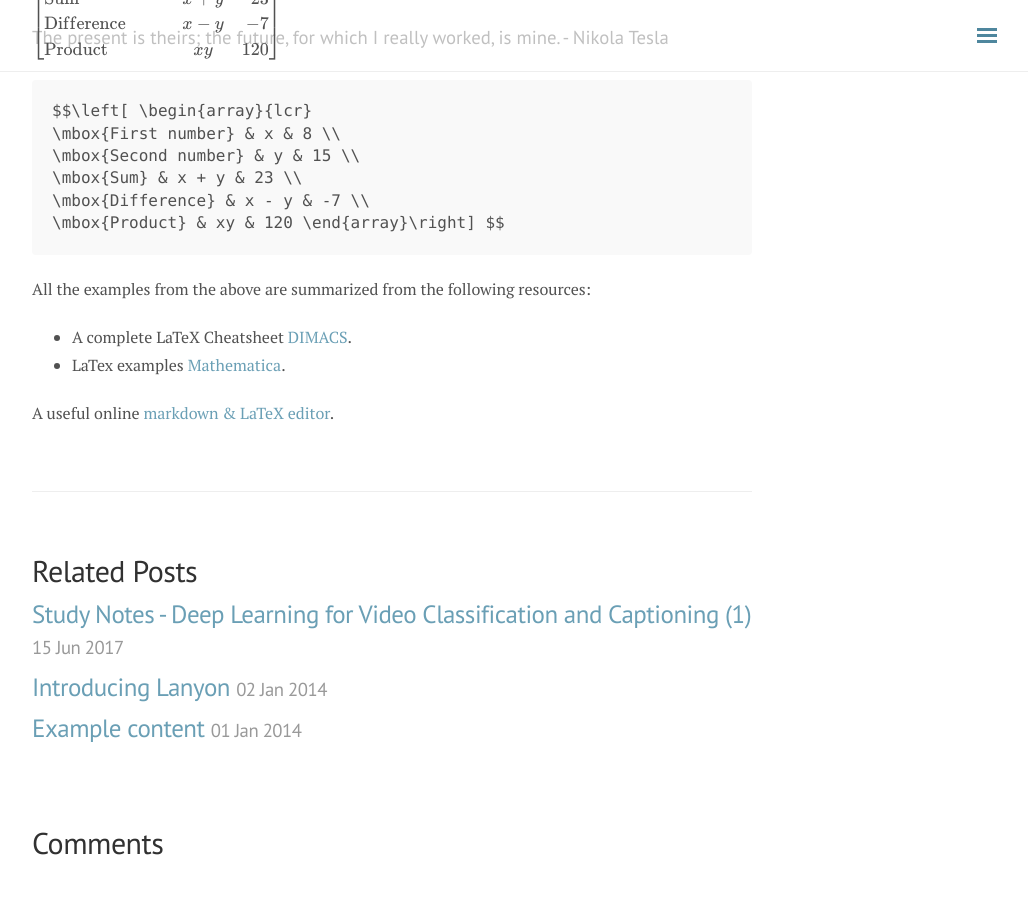
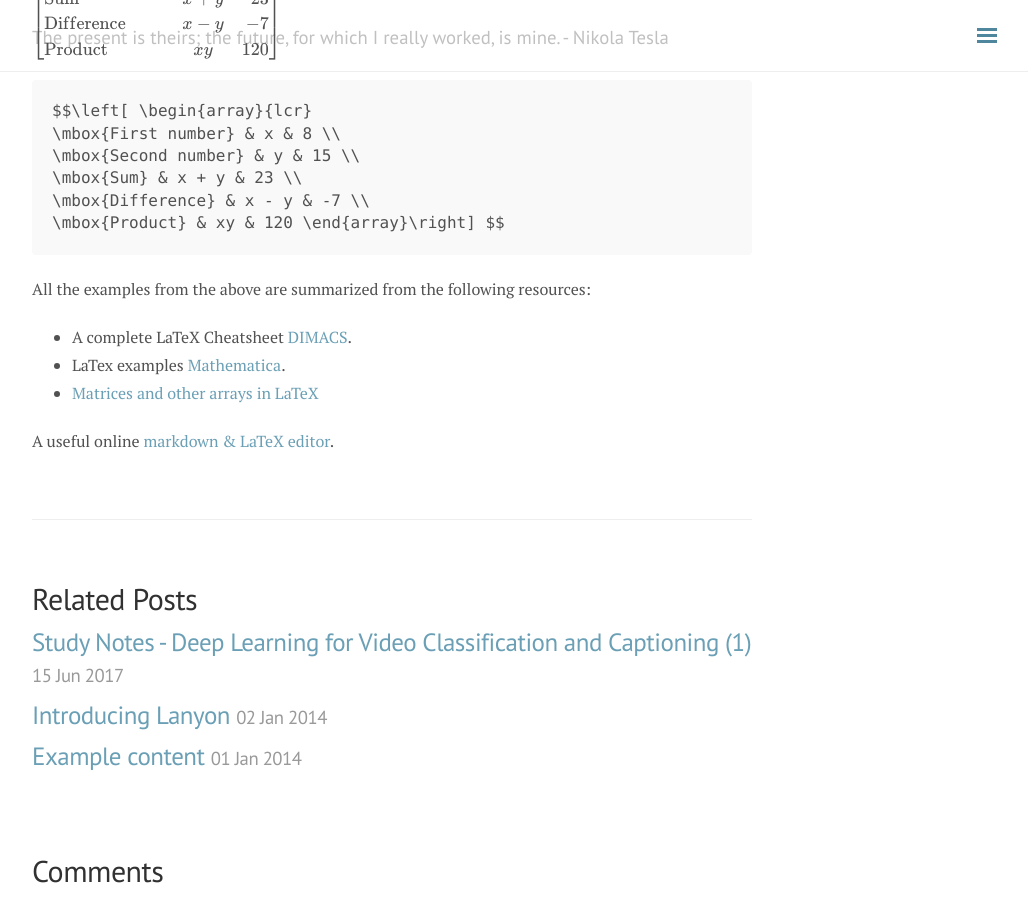
Before and after one commit to andylikescodes/andylikescodes.github.io, a Jekyll site: the page built from _posts/2017-06-15-LaTex-Mathematical-Symbols-Examples-Cheatsheets-markdown.md, in a window 1280 px wide and 900 px high, scrolled down 3500 px. Shown: the whole window, without its empty margins (248-1276 px from the left). Built offline with Jekyll 4.4.1, drawn with Linux system fonts in a browser that asks for light colours; nearby versions of some CDN libraries; formulas are drawn with MathJax 3; comment, search, counter and statistics services are not loaded; before the commit the page ends 4372 px from its top, so only the background shows below that.

Commit message:
LaTeX Cheatsheet

```diff
--- a/_posts/2017-06-15-LaTex-Mathematical-Symbols-Examples-Cheatsheets-markdown.md
+++ b/_posts/2017-06-15-LaTex-Mathematical-Symbols-Examples-Cheatsheets-markdown.md
@@ -126,5 +126,6 @@ $$\left[ \begin{array}{lcr}
 All the examples from the above are summarized from the following resources:
 - A complete LaTeX Cheatsheet [DIMACS](http://reu.dimacs.rutgers.edu/Symbols.pdf).
 - LaTex examples [Mathematica](https://math.meta.stackexchange.com/questions/5020/mathjax-basic-tutorial-and-quick-reference).
+- [Matrices and other arrays in LaTeX](http://www.maths.tcd.ie/~dwilkins/LaTeXPrimer/Matrices.html)
 
 A useful online [markdown & LaTeX editor](https://upmath.me/).
```
